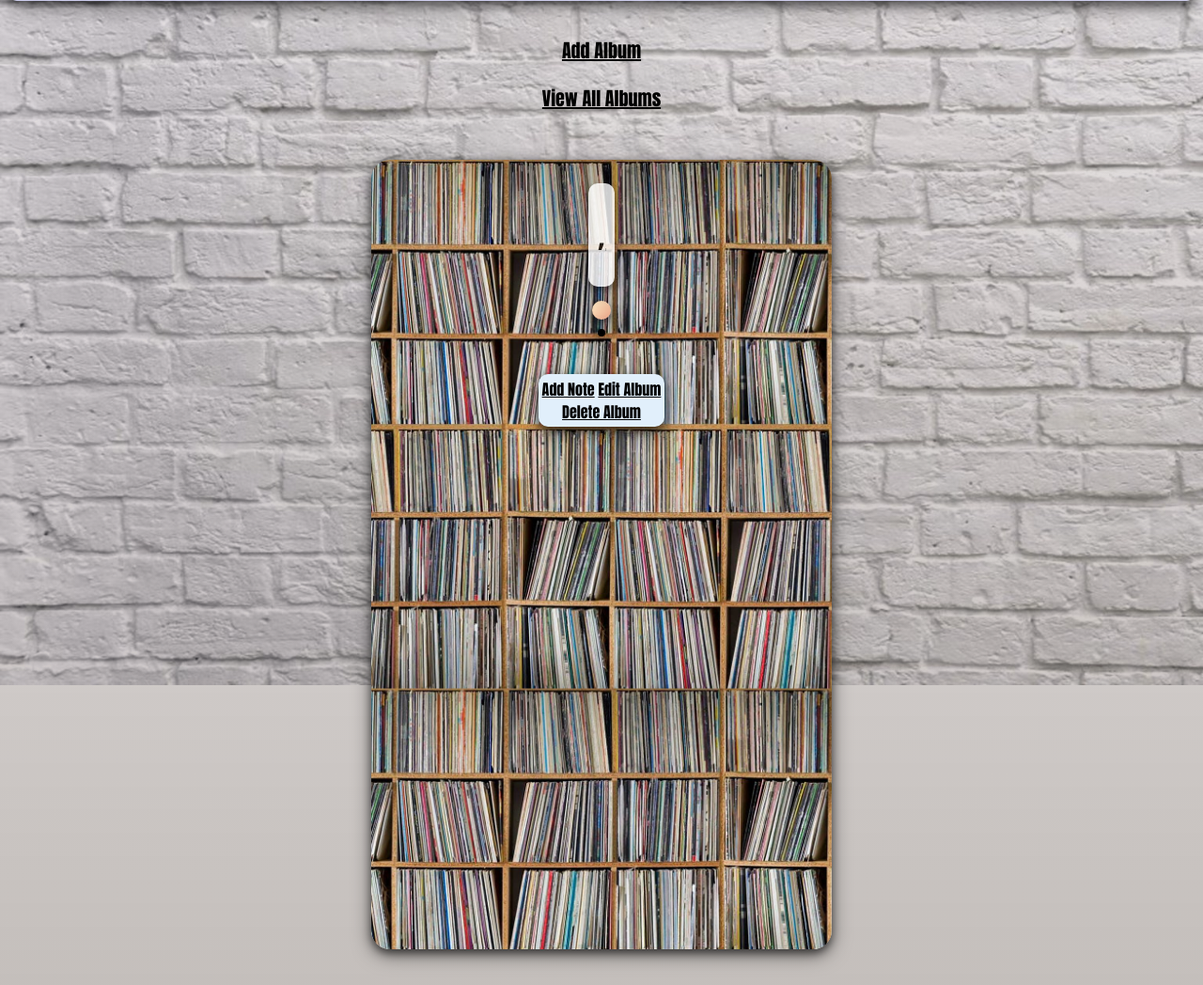
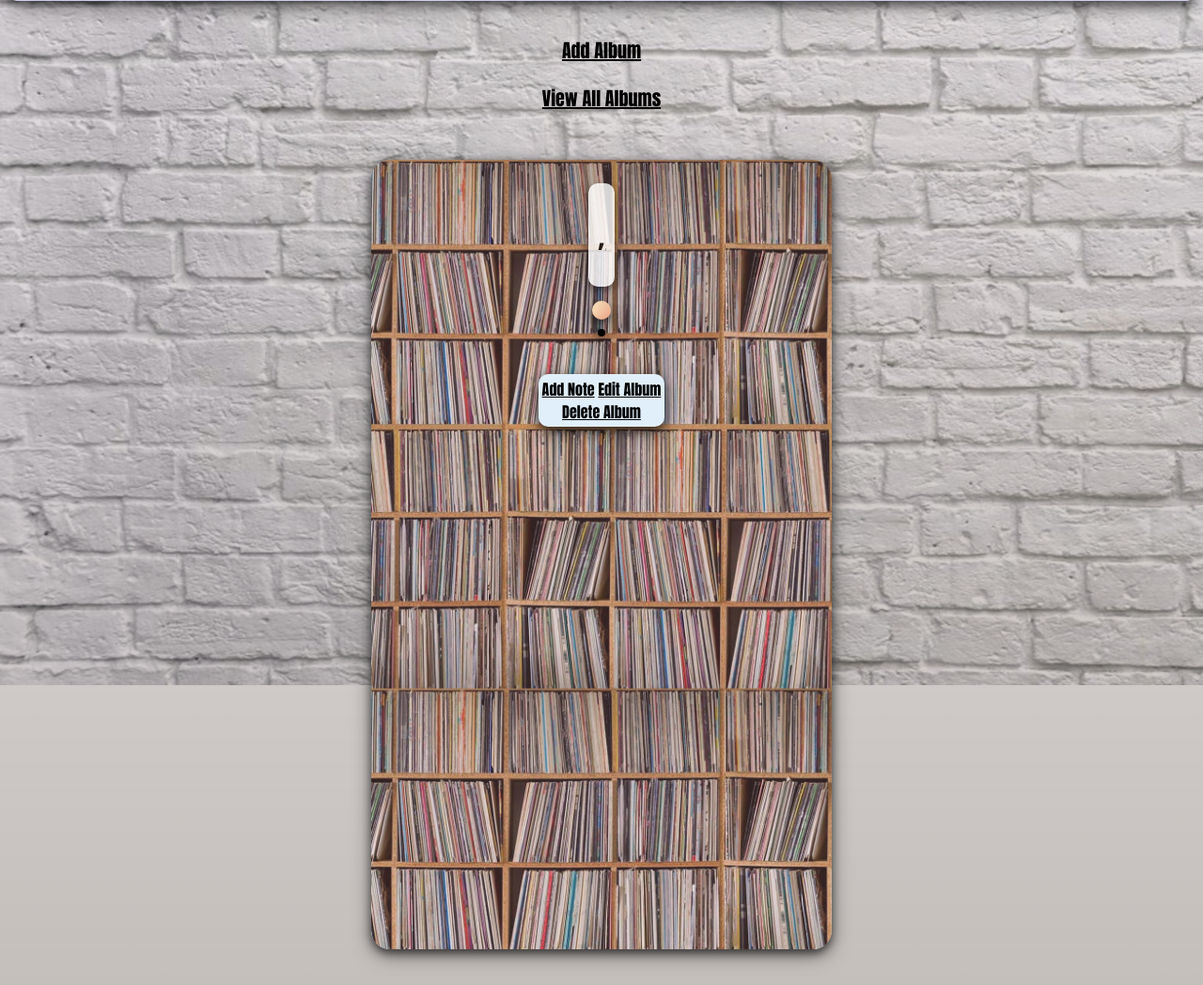
Before and after one commit to Momentum-Team-13/django-music-mintelc12, a Django app: template templates/junietunes/album_detail.html in a window 1280 px wide. Shown: the part 171-1219 px from the top of the page at 94% size. Run offline with Django 4.2, Linux system fonts and the light colour scheme; the template is opened without the code that fills it, so the values that code supplies are empty; some libraries are stand-ins or nearby versions.

Commit message:
fixed css...again

```diff
--- a/static/css/styles.css
+++ b/static/css/styles.css
@@ -60,7 +60,6 @@ p {
 h1 {
     text-align: center;
     font-family: system-ui, -apple-system, BlinkMacSystemFont, 'Segoe UI', Roboto, Oxygen, Ubuntu, Cantarell, 'Open Sans', 'Helvetica Neue', sans-serif;
-    text-align: center;
     color: rgb(255, 255, 255);
     font-size: 55px;
     padding: 30px;
@@ -77,7 +76,6 @@ h1 {
 h2 {
     text-align: center;
     font-family: system-ui, -apple-system, BlinkMacSystemFont, 'Segoe UI', Roboto, Oxygen, Ubuntu, Cantarell, 'Open Sans', 'Helvetica Neue', sans-serif;
-    text-align: center;
     color: rgb(75, 34, 116);
     font-size: 30px;
 }
@@ -106,7 +104,8 @@ h5 {
     /* margin: 10px; */
     font-family:Impact, Haettenschweiler, 'Arial Narrow Bold', sans-serif;
     color: rgb(33, 80, 89);
-    background: url(wall-of-records.jpeg);
+    background:linear-gradient(rgb(188, 132, 132, .25), rgb(188, 132, 132, .25)), url(wall-of-records.jpeg);
+    /* background-blend-mode: color-burn; */
     background-size: 1000px;
     width: 450px;
     margin: auto;
```
